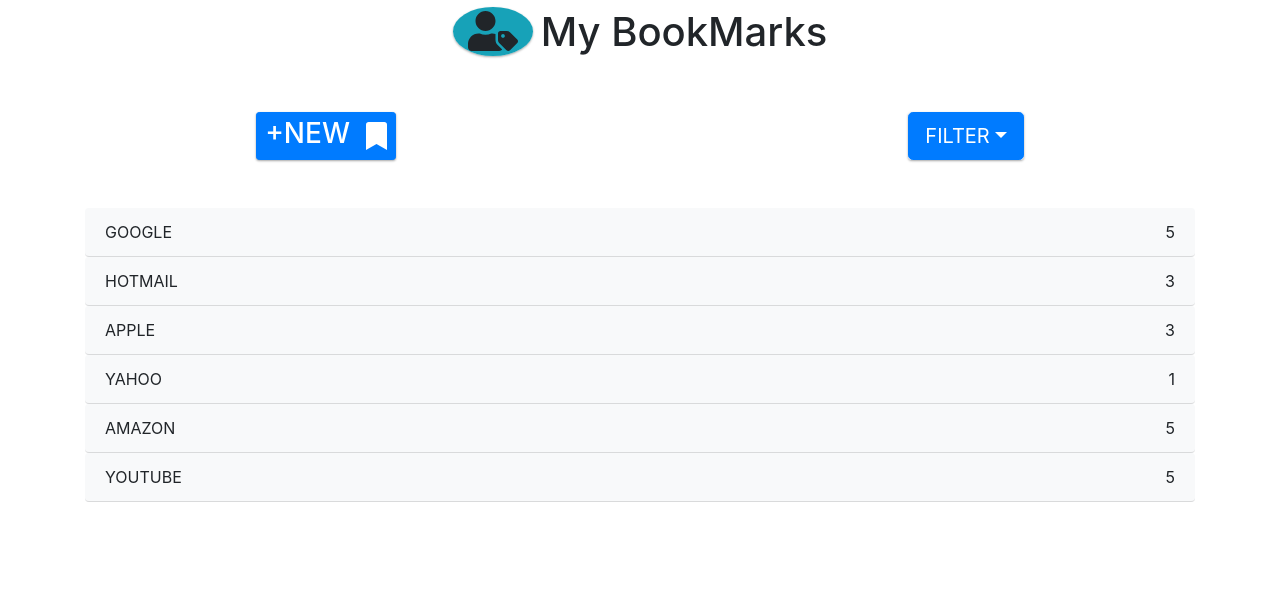
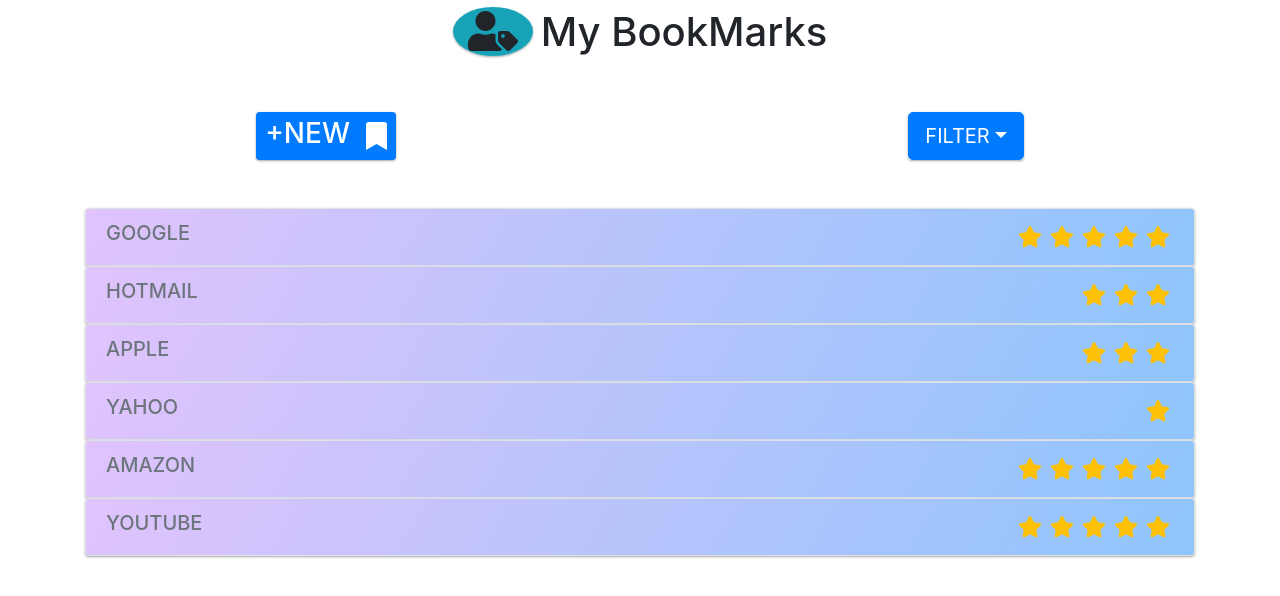
Before and after one commit to MrXavi3r/bookmarks-fullstack, a React (Create React App) app: page / in a window 1280 px wide. Shown: the top 596 px of the page. Built offline with nearby package versions, Linux system fonts and the light colour scheme.

Commit message:
stars working, gradients

```diff
--- a/src/App.css
+++ b/src/App.css
@@ -5,3 +5,7 @@
 .bxs {
   box-shadow: 0 1px 3px rgba(0, 0, 0, 0.12), 0 1px 2px rgba(0, 0, 0, 0.24);
 }
+
+.gr1 {
+  background-image: linear-gradient(120deg, #e0c3fc 0%, #8ec5fc 100%);
+}
--- a/src/components/Bookmark.js
+++ b/src/components/Bookmark.js
@@ -10,11 +10,17 @@
             variant="link"
             eventKey={props.id}
             as={Card.Header}
-            className="bg-light rounded"
+            className="bg-light rounded gr1 border bxs"
           >
             <Row>
-              <Col className="d-flex justify-content-start">{props.title}</Col>
-              <Col className="d-flex justify-content-end">{props.rating}</Col>
+              <Col className="d-flex justify-content-start align-items-center text-uppercase h5">
+                <a href={props.url} className="card-link text-secondary">
+                  {props.title}
+                </a>
+              </Col>
+              <Col className="d-flex justify-content-end align-items-center">
+                {props.rating}
+              </Col>
             </Row>
           </Accordion.Toggle>
           <Accordion.Collapse eventKey={props.id}>
--- a/src/components/BookmarkList.js
+++ b/src/components/BookmarkList.js
@@ -1,6 +1,8 @@
 import React, { Component } from "react";
 import { Container } from "react-bootstrap/";
-import Bookmark from './Bookmark'
+import Bookmark from './Bookmark';
+import { FontAwesomeIcon } from "@fortawesome/react-fontawesome";
+import { faStar } from "@fortawesome/free-solid-svg-icons";
 
 class BookmarkList extends Component {
 
@@ -50,13 +52,21 @@
           }
         ]
     }
+
+    handleStarRating = (rating) => {
+      let stars = [];
+      for(let i = 0; i < rating; i++){
+        stars.push(<FontAwesomeIcon icon={faStar} className="mx-1 text-warning" size="lg" />)
+      }
+      return stars
+    }
   render() {
     return (<Container>
       {this.state.bookmarks.map(bookmark => {
         return <Bookmark
-          title={bookmark.title.toUpperCase()}
+          title={bookmark.title}
           url={bookmark.url}
-          rating={bookmark.rating}
+          rating={this.handleStarRating(bookmark.rating)}
           description={bookmark.desc}
           id={bookmark.id}
           key={bookmark.id}
```
